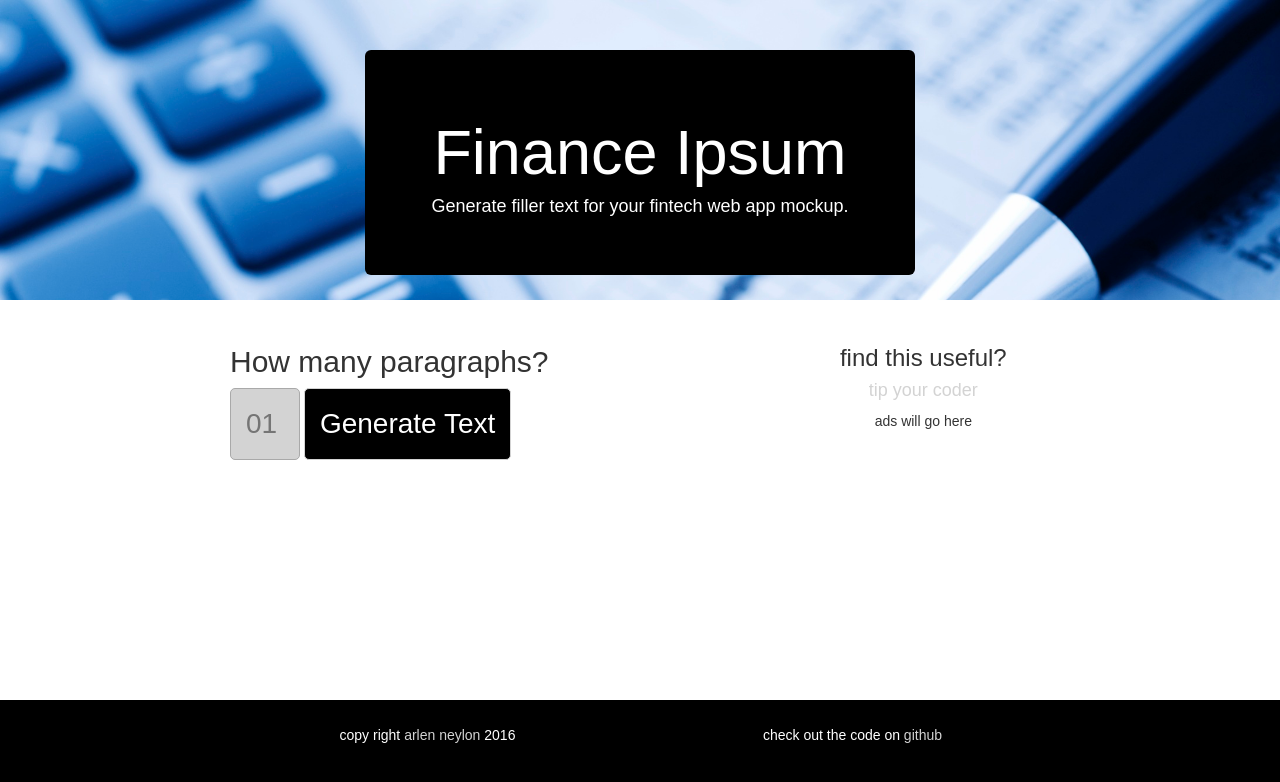
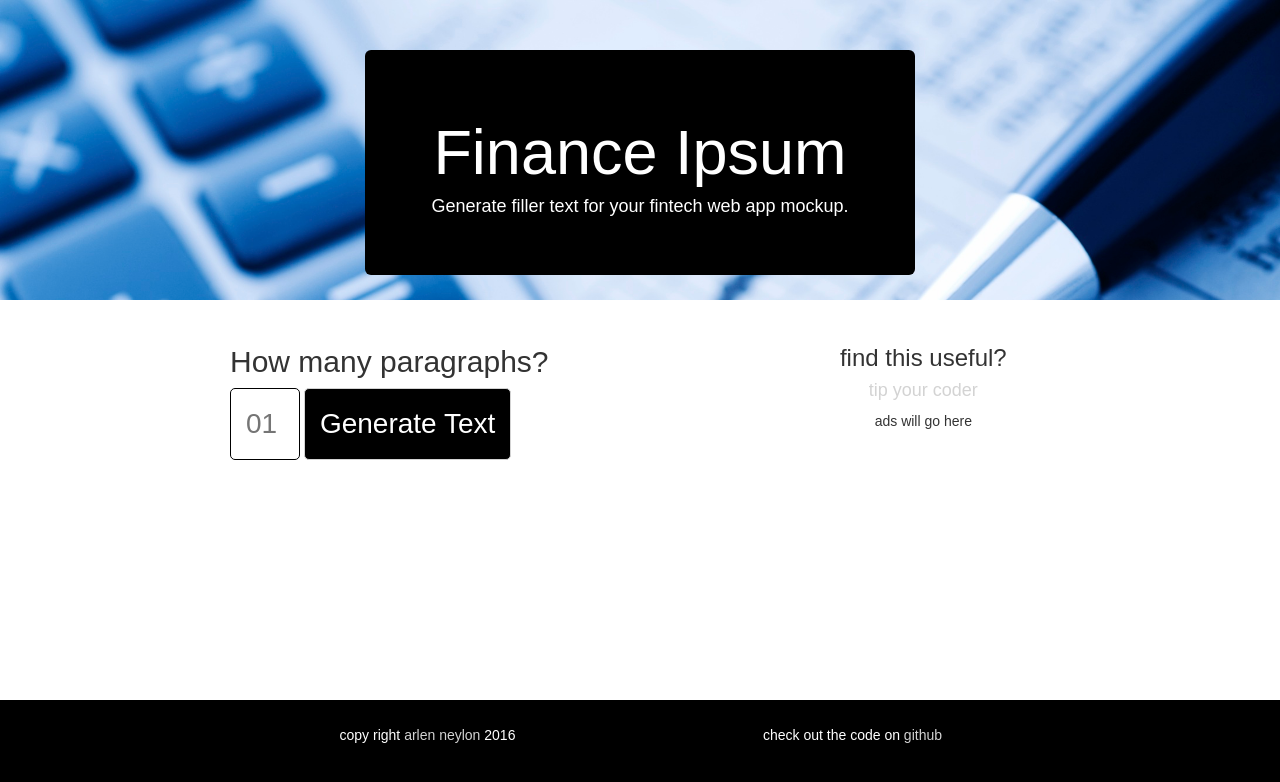
Before and after one commit to aneylon/finance-ipsum, a plain HTML site: page index.html in a window 1280 px wide. In both pictures the pointer is over the input "01". Drawn offline with nearby package versions, Linux system fonts and the light colour scheme.

Commit message:
more style

```diff
--- a/css/style.css
+++ b/css/style.css
@@ -68,6 +68,10 @@ a {
   padding: 15px;
   width: 2.5em;
 }
+.input:hover {
+  border: solid black 1px;
+  background-color: white;
+}
 
 .button {
   border: solid lightgrey 1px;
@@ -80,4 +84,5 @@ a {
 .button:hover {
   background-color: darkgrey;
   color: black;
+  border: solid black 1px;
 }
```
